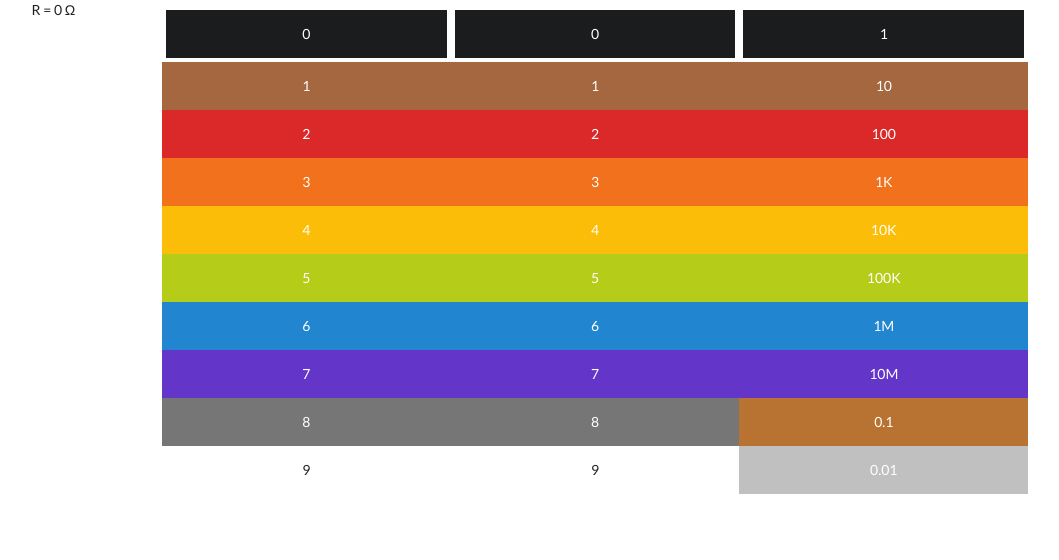
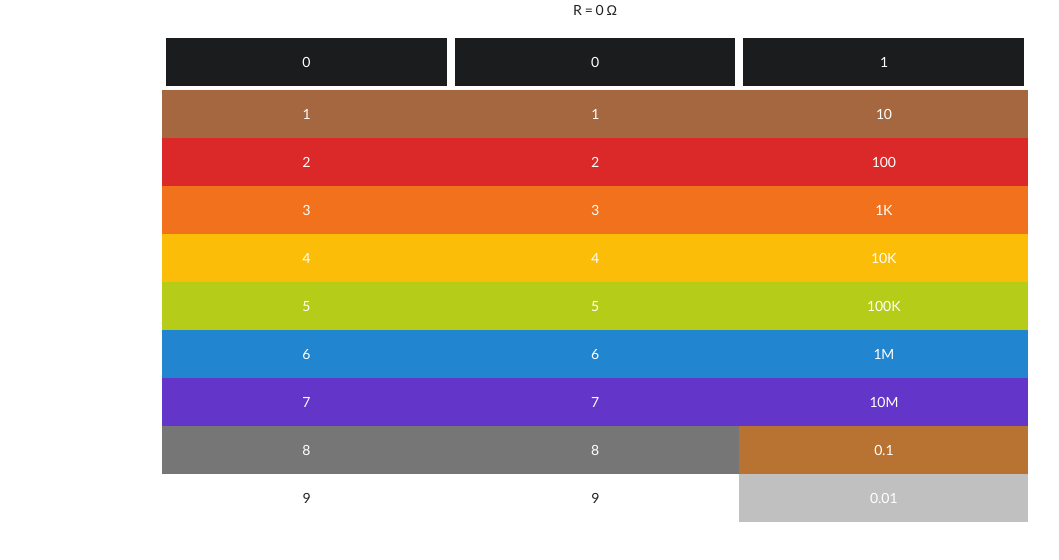
Before and after one commit to BevilKunG/resistor-calculator, a React (Create React App) app: page / in a window 1280 px wide. Shown: the top 560 px of the page, without its empty margins (45-1104 px from the left). Built offline with nearby package versions, Linux system fonts and the light colour scheme.

Commit message:
fix R value to show correctly

```diff
--- a/src/components/Resistance.js
+++ b/src/components/Resistance.js
@@ -20,15 +20,30 @@ const Resistance = (props) => {
   const two = number[props.colorTwo];
   const mul = number[props.colorThree];
   const result = ((one*10)+two)*(10**mul);
+  let R = result;
+  let k=0,m=0;
   let point=0;
-  if(mul<0){
-     point = mul===-1?1:2;
+  if(result>=1000){
+    R = result / (result>=1000000?1000000:1000);
+    result>=1000000?m++:k++;
+  }else if(result > 0){
+    if((mul===2||mul===5)&&two>0){
+      point= one>0?1:0;
+    }else if(mul<0){
+       point = mul===-1?1:2;
+    }
   }
+
+
   return (
-    <div>
-      {`R = ${result.toFixed(point)} Ω`}
+    <div className="ui grid">
+      <div className="centered row">{`R = ${R.toFixed(point)} ${k>0?'K':''}${m>0?'M':''}Ω`}</div>
     </div>
   )
 }
 
-export default connect(state=>state)(Resistance);
+const mapStateToProps = ({ colorOne, colorTwo, colorThree }) => {
+  return { colorOne, colorTwo, colorThree };
+}
+
+export default connect(mapStateToProps)(Resistance);
```
